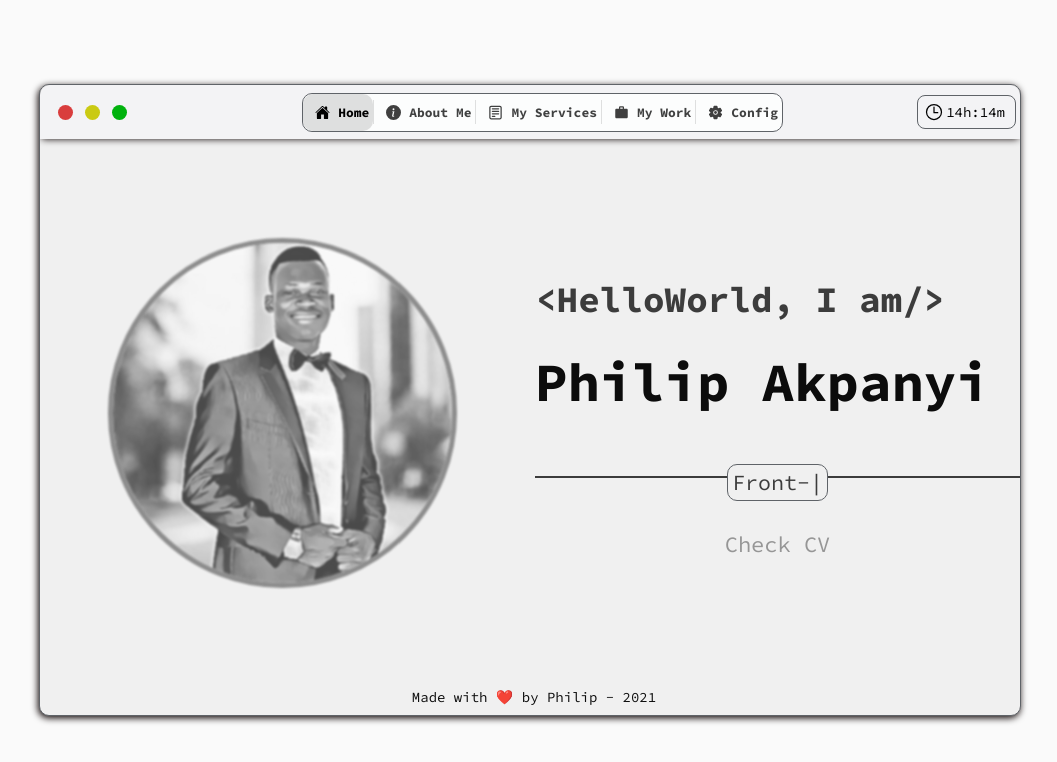
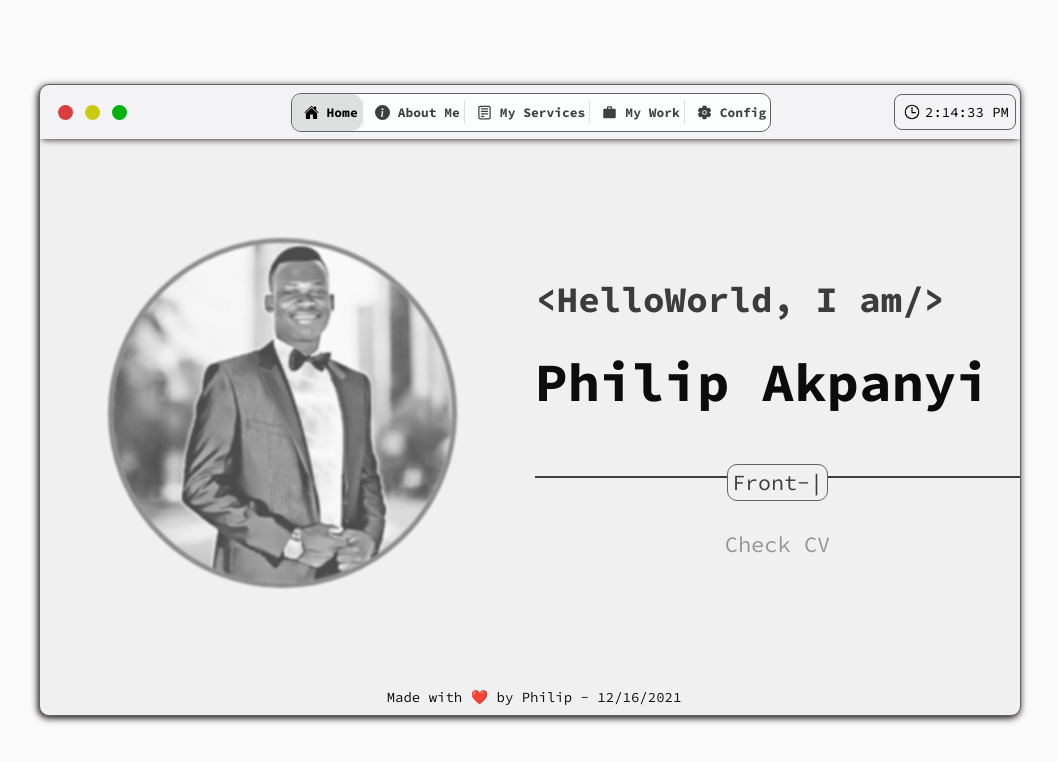
Before and after one commit to felipey2010/portfolio-2021, a React (Create React App) app: page / in a window 1280 px wide. Shown: the top 762 px of the page, without its empty margins (110-1167 px from the left). Built offline with nearby package versions, Linux system fonts and the light colour scheme.

Commit message:
fixed time and date

```diff
--- a/src/components/Footer.js
+++ b/src/components/Footer.js
@@ -1,16 +1,29 @@
-import { useContext } from "react";
+import { useContext, useEffect, useState } from "react";
 import Translation from "../utils/Translation.json";
 import "../styles/Footer.css";
 import { AppContext } from "../utils/AppContext";
 
 export default function Footer() {
   const { language } = useContext(AppContext);
+  const [date, setDate] = useState("00/00/0000");
+
+  function getCurrentDate() {
+    let currentDate = new Date().toLocaleDateString();
+    setDate(currentDate);
+  }
+
+  useEffect(() => {
+    const timeoutId = setTimeout(() => {
+      getCurrentDate();
+    }, 1000);
+    return () => clearTimeout(timeoutId);
+  }, [date]);
 
   return (
     <div className="footer-container">
       <p className="footer-p">
         {Translation[17][language]}
-        {new Date().getFullYear()}
+        {date}
       </p>
     </div>
   );
--- a/src/components/Time.js
+++ b/src/components/Time.js
@@ -1,31 +1,11 @@
 import { useState, useEffect } from "react";
 import { IoTimeOutline } from "react-icons/io5";
 export default function Time() {
-  const [hour, setHour] = useState(0);
-  const [minute, setMinute] = useState(0);
-  const [seconds, setSeconds] = useState(0);
-  //   const [location, setLocation] = useState(new Date().)
-  //   console.log(Intl.DateTimeFormat().resolvedOptions().timeZone);
+  const [time, setTime] = useState("00:00:00");
 
   function getCurrentTime() {
-    let date = new Date();
-    let hr = date.getUTCHours();
-    let min = date.getUTCMinutes();
-    setSeconds(date.getUTCSeconds());
-
-    if (hr.toString().length === 1) {
-      let aux = "0" + hr;
-      setHour(aux);
-    } else {
-      setHour(hr);
-    }
-
-    if (min.toString().length === 1) {
-      let aux = "0" + min;
-      setMinute(aux);
-    } else {
-      setMinute(min);
-    }
+    let currentTime = new Date().toLocaleTimeString();
+    setTime(currentTime);
   }
 
   useEffect(() => {
@@ -33,13 +13,12 @@ export default function Time() {
       getCurrentTime();
     }, 1000);
     return () => clearTimeout(timeoutId);
-  }, [seconds]);
+  }, [time]);
 
   return (
     <div className="time-container">
       <IoTimeOutline />
-      <p className="time-hours">{hour}h:</p>
-      <p className="time-minutes">{minute}m</p>
+      <p className="time">{time}</p>
     </div>
   );
 }
--- a/src/styles/global.css
+++ b/src/styles/global.css
@@ -493,21 +493,25 @@ body {
 }
 
 .time-hours,
-.time-minutes {
+.time-minutes,
+.time-dot {
   margin: 0;
   padding: 0;
   color: var(--text-black);
   font-size: 14px;
 }
 
-.time-minutes {
-  padding-right: 4px;
+.time {
+  margin: 0;
+  padding: 0;
+  color: var(--text-black);
+  font-size: 14px;
 }
 
 .time-container svg {
-  height: 20px;
-  width: 20px;
-  padding: 0;
+  height: 18px;
+  width: 18px;
+  padding: 2px;
   margin: 0;
   margin-right: 2px;
   color: var(--text-black);
```
